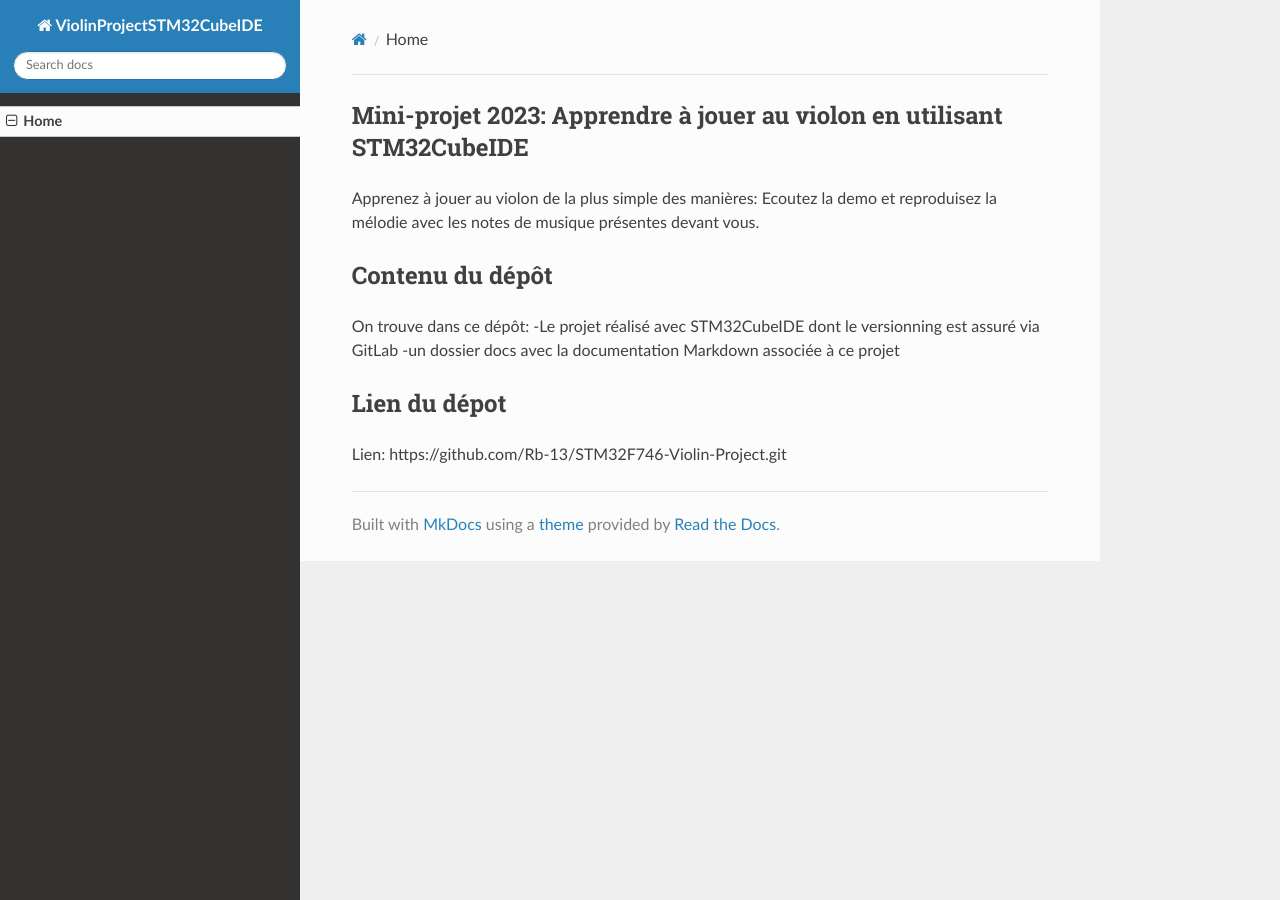
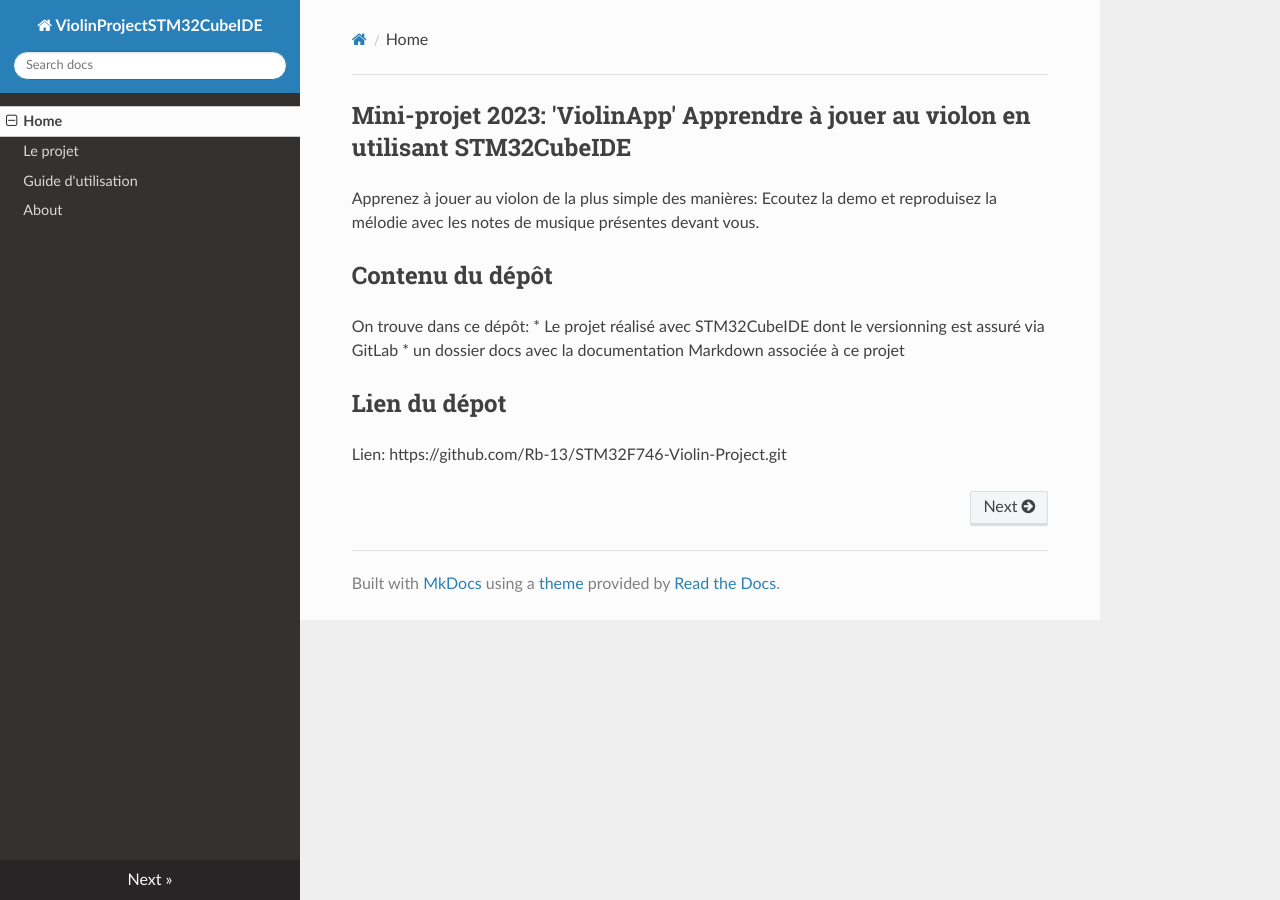
Before and after one commit to Rb-13/STM32F746-Violin-Project, an MkDocs documentation site: the page built from docs/index.md, in a window 1280 px wide. Built offline with MkDocs 1.6.1, drawn with Linux system fonts in a browser that asks for light colours; nearby versions of some CDN libraries.

Commit message:
Ajouter la documentation

```diff
--- a/docs/index.md
+++ b/docs/index.md
@@ -1,12 +1,11 @@
-## Mini-projet 2023: Apprendre à jouer au violon en utilisant STM32CubeIDE
+## Mini-projet 2023: 'ViolinApp' Apprendre à jouer au violon en utilisant STM32CubeIDE
 Apprenez à jouer au violon de la plus simple des manières: Ecoutez la demo et reproduisez la mélodie avec les notes de musique présentes devant vous.
 
 ## Contenu du dépôt
 On trouve dans ce dépôt:
--Le projet réalisé avec STM32CubeIDE dont le versionning est assuré via GitLab
--un dossier docs avec la documentation Markdown associée à ce projet
+* Le projet réalisé avec STM32CubeIDE dont le versionning est assuré via GitLab
+* un dossier docs avec la documentation Markdown associée à ce projet
 
 ## Lien du dépot
-
 Lien:
 https://github.com/Rb-13/STM32F746-Violin-Project.git
--- a/mkdocs.yml
+++ b/mkdocs.yml
@@ -1,6 +1,9 @@
 site_name: ViolinProjectSTM32CubeIDE
 nav:
   - Home: index.md
+  - Le projet: objectif.md
+  - Guide d'utilisation: guide.md
+  - About: about.md
 theme: readthedocs
 site_url: https://rbennani.gitlab.io
 site_dir: public
--- a/public/index.html
+++ b/public/index.html
@@ -73,8 +73,8 @@
 <p>Apprenez à jouer au violon de la plus simple des manières: Ecoutez la demo et reproduisez la mélodie avec les notes de musique présentes devant vous.</p>
 <h2 id="contenu-du-depot">Contenu du dépôt</h2>
 <p>On trouve dans ce dépôt:
-<em>Le projet réalisé avec STM32CubeIDE dont le versionning est assuré via GitLab
-</em>un dossier docs avec la documentation Markdown associée à ce projet</p>
+-Le projet réalisé avec STM32CubeIDE dont le versionning est assuré via GitLab
+-un dossier docs avec la documentation Markdown associée à ce projet</p>
 <h2 id="lien-du-depot">Lien du dépot</h2>
 <p>Lien:
 https://github.com/Rb-13/STM32F746-Violin-Project.git</p>
```
Also changed, not shown: other parts of public/index.html (+1 -1 lines), docs/about.md (added, +4 -0 lines), docs/guide.md (added, +7 -0 lines), docs/objectif.md (added, +7 -0 lines), docs/images/intro_new.jpg (added), 2 other files.
